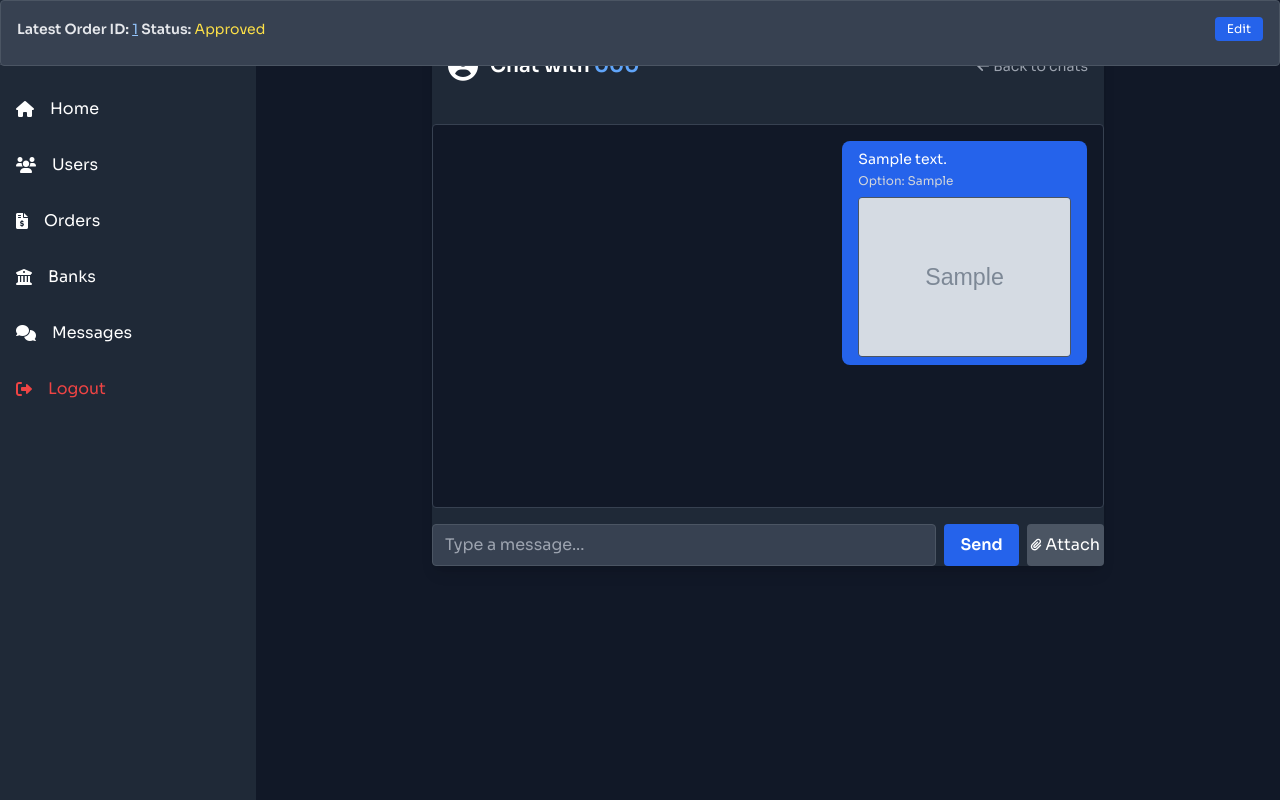
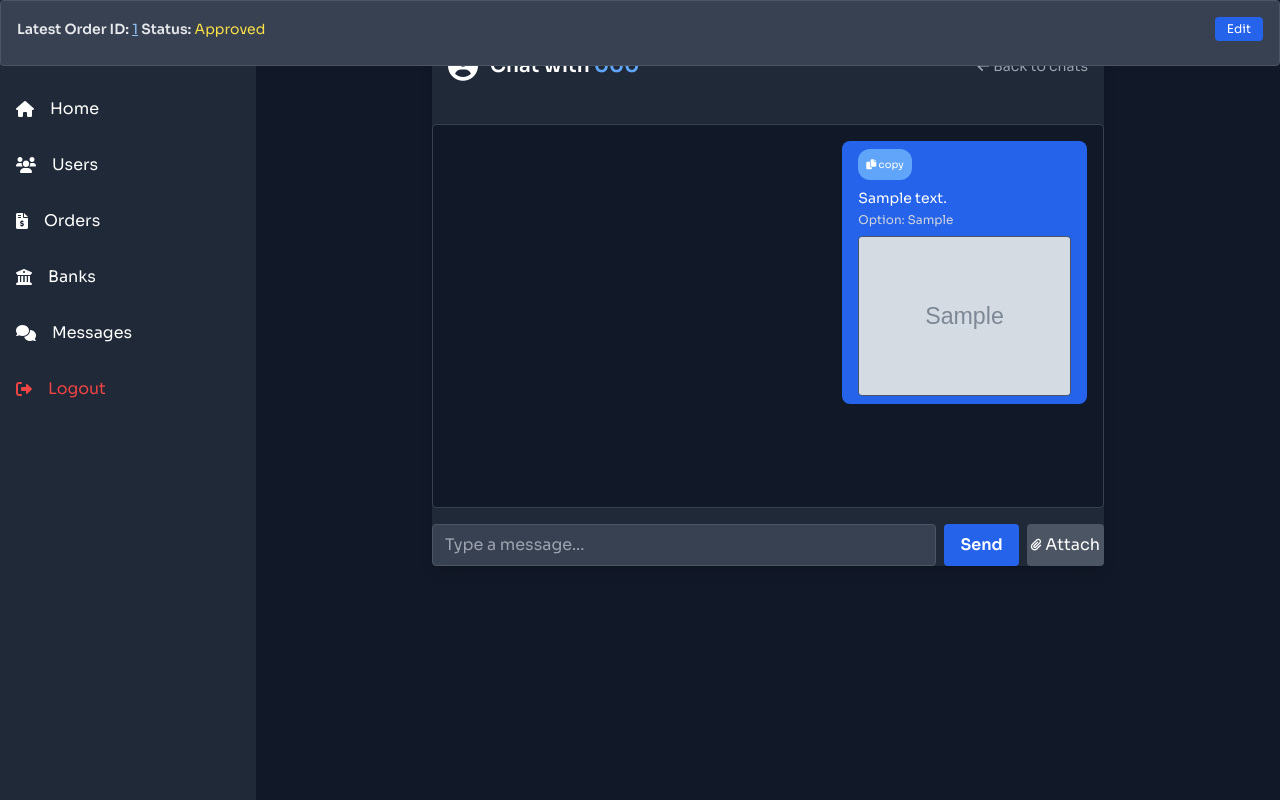
Before and after one commit to zwehtet-dev/inifinity-tg-bot-backend, a Flask app: page /messages/000 in a window 1280 px wide. Run offline with Flask 2, Linux system fonts and the light colour scheme; the visitor is signed in with stand-in values (Sample User, id 1); tables that the repository leaves empty hold one stand-in row (values such as "Sample post"); grey boxes marked "Sample" are stand-in pictures; some libraries are stand-ins or nearby versions.

Commit message:
Patch: All Messages are Copiable

```diff
--- a/templates/messages/chat.html
+++ b/templates/messages/chat.html
@@ -275,7 +275,11 @@
         <div class="flex h-fit ${message.from_bot ? 'justify-end' : 'justify-start'}">
             <div class="max-w-xs px-4 py-2 rounded-lg
                 ${message.from_bot ? 'bg-blue-600 text-white' : 'bg-gray-700 text-gray-100'}">
-                <div class="break-words text-xs md:text-sm">${message.content || ''}</div>
+
+                <button type="button" class="rounded-xl p-2 bg-blue-400 text-white hover:text-gray-100 text-[10px] mb-2" title="Copy" onclick="navigator.clipboard.writeText(document.getElementById('msg-content-${message.id}').textContent);alert('Copied!')">
+                    <i class="fas fa-copy"></i> copy
+                </button>
+                <div class="break-words text-xs md:text-sm" id="msg-content-${message.id}">${message.content || ''}</div>
                 ${message.chosen_option ? `<div class="text-xs text-gray-300 mt-1">Option: ${message.chosen_option}</div>` : ''}
 
                 ${message.image ? `
```
